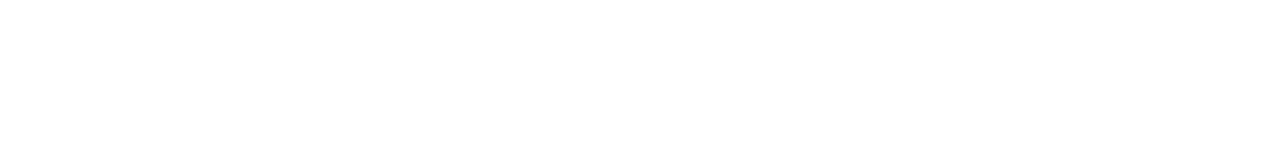
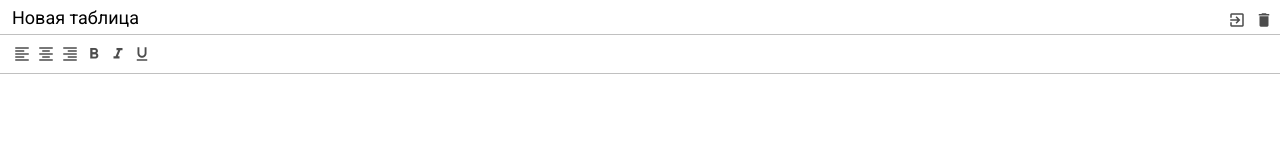
Before and after one commit to Flyker/excel-course, a website built with webpack: page src/index.html in a window 1280 px wide. Built offline with nearby package versions, Linux system fonts and the light colour scheme.

Commit message:
Сверстаны header и toolbar

```diff
--- a/package.json
+++ b/package.json
@@ -45,6 +45,7 @@
     "webpack-dev-server": "^3.11.0"
   },
   "dependencies": {
-    "@babel/polyfill": "^7.10.1"
+    "@babel/polyfill": "^7.10.1",
+    "normalize.css": "^8.0.1"
   }
 }
--- a/src/index.html
+++ b/src/index.html
@@ -5,10 +5,55 @@
     <meta name="viewport"
           content="width=device-width, user-scalable=no, initial-scale=1.0, maximum-scale=1.0, minimum-scale=1.0" />
     <meta http-equiv="X-UA-Compatible" content="ie=edge" />
+    <link href="https://fonts.googleapis.com/icon?family=Material+Icons" rel="stylesheet" />
     <link rel="shortcut icon" href="favicon.ico" />
     <title>Pure Javascript Excel Application</title>
 </head>
 <body>
-    <div id="app" class="container"></div>
+    <div id="app" class="container">
+        <div class="excel">
+            <!--Общий заголовок-->
+            <div class="excel__header">
+                <!--Заголовок таблицы-->
+                <input type="text" class="input" value="Новая таблица" />
+                <!--Панель с кнопками (справа)-->
+                <div>
+                    <div class="button">
+                        <span class="material-icons">exit_to_app</span>
+                    </div>
+                    <div class="button">
+                        <span class="material-icons">delete</span>
+                    </div>
+                </div>
+            </div>
+            <!--Панель тулбара-->
+            <div class="excel__toolbar">
+                <div class="button">
+                    <span class="material-icons">format_align_left</span>
+                </div>
+                <div class="button">
+                    <span class="material-icons">format_align_center</span>
+                </div>
+                <div class="button">
+                    <span class="material-icons">format_align_right</span>
+                </div>
+                <div class="button">
+                    <span class="material-icons">format_bold</span>
+                </div>
+                <div class="button">
+                    <span class="material-icons">format_italic</span>
+                </div>
+                <div class="button">
+                    <span class="material-icons">format_underlined</span>
+                </div>
+            </div>
+            <!--Строка с формулой-->
+            <div class="excel__formula">
+            </div>
+            <!--Основная таблица-->
+            <div class="excel__table">
+            </div>
+        </div>
+    </div>
 </body>
 </html>
--- /dev/null
+++ b/src/scss/_mixins.scss
@@ -0,0 +1,22 @@
+@mixin button($color: green) {
+  height: 24px;
+  min-width: 24px;
+  padding: 3px;
+  text-align: center;
+  position: relative;
+  display: inline-block;
+  color: rgba(0, 0, 0, .7);
+
+  & span {
+    font-size: 18px;
+  }
+
+  &:active, &.active {
+    color: $color;
+  }
+
+  &:hover {
+    background-color: #ddd;
+    cursor: pointer;
+  }
+}
--- /dev/null
+++ b/src/scss/_variables.scss
@@ -0,0 +1,3 @@
+$header-height: 34px;
+$toolbar-height: 40px;
+$border-color: #c0c0c0;
--- /dev/null
+++ b/src/scss/formula.scss
@@ -0,0 +1,6 @@
+@import "variables";
+@import "mixins";
+
+.excel__formula {
+
+}
--- /dev/null
+++ b/src/scss/header.scss
@@ -0,0 +1,40 @@
+@import "variables";
+@import "mixins";
+
+.excel__header {
+  position: absolute;
+  top: 0;
+  right: 0;
+  left: 0;
+  height: $header-height;
+  padding: 8px 4px 0;
+  display: flex;
+  justify-content: space-between;
+
+  & .input {
+    margin: 0;
+    padding: 2px 7px;
+    min-width: 1px;
+    color: #000;
+    border: 1px solid transparent;
+    border-radius: 2px;
+    height: 20px;
+    font-size: 18px;
+    line-height: 22px;
+    outline: none;
+
+    &:hover {
+      border: 1px solid $border-color;
+    }
+
+    &:focus {
+      border: 2px solid #1a73e8;
+    }
+
+  }
+
+  & .button {
+    @include button(red);
+  }
+
+}
--- a/src/scss/index.scss
+++ b/src/scss/index.scss
@@ -0,0 +1,22 @@
+@import url('https://fonts.googleapis.com/css2?family=Roboto&display=swap');
+@import "~normalize.css";
+
+@import "header";
+@import "toolbar";
+@import "formula";
+@import "table";
+
+* {
+  margin: 0;
+  padding: 0;
+  box-sizing: border-box;
+}
+
+body {
+  font-family: 'Roboto', sans-serif;
+  font-size: 12px;
+}
+
+.excel {
+  position: relative;
+}
--- /dev/null
+++ b/src/scss/table.scss
@@ -0,0 +1,6 @@
+@import "variables";
+@import "mixins";
+
+.excel__table {
+
+}
--- /dev/null
+++ b/src/scss/toolbar.scss
@@ -0,0 +1,18 @@
+@import "variables";
+@import "mixins";
+
+.excel__toolbar {
+  position: absolute;
+  height: $toolbar-height;
+  left: 0;
+  right: 0;
+  top: $header-height;
+  border-top: 1px solid $border-color;
+  border-bottom: 1px solid $border-color;
+  padding: 7px 10px;
+  display: flex;
+
+  .button {
+    @include button();
+  }
+}
```
Also changed, not shown: 1 other file.
